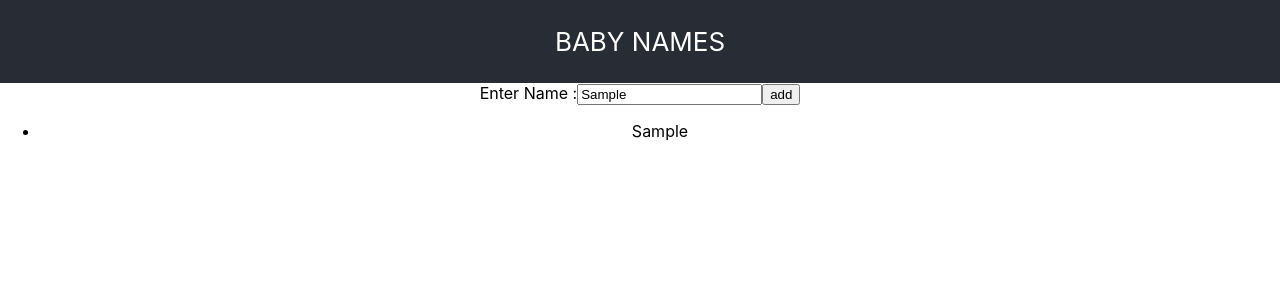
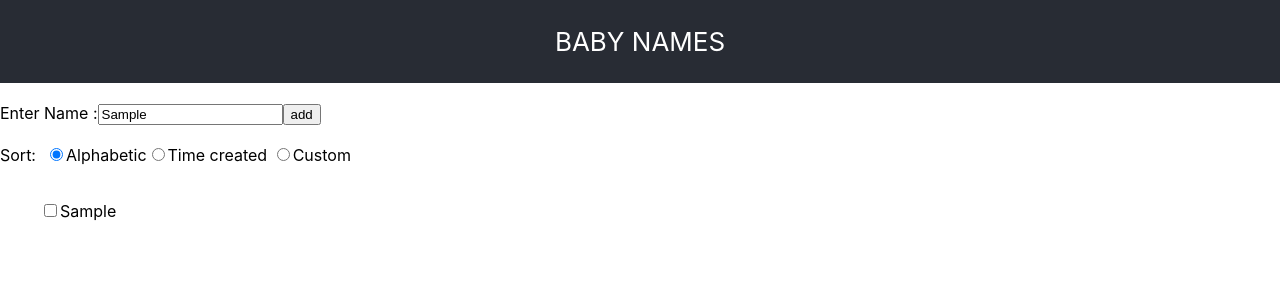
Before and after one commit to maalu-pascal/baby-names, a React app: page / in a window 1280 px wide. Both pictures are taken after typing "Sample" into the empty fields and a click on the button "add". Shown: the top 300 px of the page. Built offline with nearby package versions, Linux system fonts and the light colour scheme.

Commit message:
Sorting according to time and alphabetical order completed.

```diff
--- a/src/App.css
+++ b/src/App.css
@@ -1,12 +1,16 @@
 .App {
   /* border:3px solid; */
-  text-align: center;
+  /* text-align: center; */
 
 }
 .NewName {
   text-align: center;
   border:3px solid;
 
+}
+
+ul {
+  list-style-type: none;
 }
 
 .App-header {
--- a/src/App.js
+++ b/src/App.js
@@ -1,25 +1,32 @@
 import React, { Component } from 'react';
 import './App.css';
-import {NewName} from './components/nameInput.js'
-import {List} from './components/nameList.js'
+import { NewName } from './components/nameInput.js'
+import { List } from './components/nameList.js'
+import { ListApp } from './components/trial.js'
 
 class App extends Component {
-  constructor(props){
+
+  constructor(props) {
     super(props);
-    if(!localStorage.getItem("List")){
-      localStorage.setItem("List",JSON.stringify([]));
+    if (!localStorage.getItem("List")) {
+      localStorage.setItem("List", JSON.stringify([]));
     }
-
     this.state = {
-      babyNameList: ''
+      babyNameList: '',
+      sort: 'alphabetic',
     }
-
-    this.updateList = this.updateList.bind(this)
+    this.updateList = this.updateList.bind(this);
+    this.changeSort = this.changeSort.bind(this);
   }
 
   updateList() {
-    this.setState({babyNameList: JSON.parse(localStorage.getItem('List'))});
+    this.setState({ babyNameList: JSON.parse(localStorage.getItem('List')) });
   }
+
+  changeSort(event) {
+    this.setState({sort: event.target.value});
+  }
+
   render() {
     return (
       <div className="App">
@@ -29,8 +36,17 @@ class App extends Component {
           </p>
         </header>
         <main>
-          <NewName updateList={this.updateList}/>
-          <List />
+          <br />
+          <NewName updateList={this.updateList} />
+          <br />
+          <div onChange={this.changeSort} >
+          <label>Sort: </label>&nbsp;
+            <label htmlFor="alphabetic"><input id="alphabetic" type="radio" name="nameSort" value='alphabetic' defaultChecked />Alphabetic</label>
+            <label htmlFor="time"><input id="time" type="radio" name="nameSort" value='time' />Time created </label>
+            <label htmlFor="custom"><input id="customized" type="radio" name="nameSort" value='custom' />Custom </label>
+          </div>
+          <br />
+          <List sort={this.state.sort} updateList={this.updateList} />
         </main>
       </div>
     );
--- a/src/components/nameInput.js
+++ b/src/components/nameInput.js
@@ -57,6 +57,7 @@ class NewName extends Component {
             let newName = {
                 id: Math.floor((Math.random()*1000000000000)+1),
                 name: this.state.input.trim(),
+                date: new Date(),
                 flag: false,
             }
 
@@ -66,8 +67,8 @@ class NewName extends Component {
             this.props.updateList();
 
         } else {
-            console.log("Error: ", this.state.error);
-            this.setState({ error: validate, showErrorMsg: true });
+
+            this.setState({ error: validate, showErrorMsg: true },console.log("Error: ", this.state.error));
         }
     }
     render() {
--- a/src/components/nameList.js
+++ b/src/components/nameList.js
@@ -1,14 +1,72 @@
 import React, { Component } from 'react';
 
 class List extends Component {
+    constructor(props) {
+        super(props);
+        this.onCheck = this.onCheck.bind(this);
+    }
+
+    onCheck(event) {
+        let list = JSON.parse(localStorage.getItem('List'));
+        let newList = list.map((details) => {
+            if (details.name === event.target.value) {
+                details.flag = event.target.checked;
+            }
+            return details;
+        });
+
+        localStorage.setItem('List', JSON.stringify(newList))
+        this.props.updateList();
+
+    }
+
     render() {
         let list = JSON.parse(localStorage.getItem("List"));
-        return (list) ? <ul>
-            {list.map((data) => {
-                console.log(data)
-                return <li key={data.name}>{data.name}</li>
-            })}
-        </ul> : null
+        if (list) {
+            switch (this.props.sort) {
+                case 'alphabetic':
+                    console.log('alphabetic');
+                    list.sort((sortNameA, sortNameB) => {
+                        var nameA = sortNameA.name.toUpperCase();
+                        var nameB = sortNameB.name.toUpperCase();
+                        if (nameA < nameB) {
+                            return -1;
+                        }
+                        if (nameA > nameB) {
+                            return 1;
+                        }
+                        return 0;
+                    });
+                    console.log(list);
+
+                    break;
+
+                case 'time':
+                    console.log('time');
+                    list.sort((a, b) => { return a.date - b.date });
+                    console.log(list);
+                    break;
+
+                case 'custom':
+                    console.log('custom');
+                    return <p>custom</p>
+
+                default:
+                    console.log('default');
+            }
+            return <ul>
+                {list.map((data) => {
+                    let nameChecked = (data.flag) ? 'checked' : '';
+                    let strikeName = (data.flag) ? <s>{data.name}</s> : (data.name);
+                    return <li key={data.name}>
+                        <label htmlFor={data.name}>
+                            <input type='checkbox' id='{data.name}' value={data.name} onChange={this.onCheck} checked={nameChecked} />{strikeName}
+                        </label>
+                    </li>
+                })}
+            </ul>
+        }
+        return null;
     }
 }
 
--- a/src/index.js
+++ b/src/index.js
@@ -6,7 +6,4 @@ import * as serviceWorker from './serviceWorker';
 
 ReactDOM.render(<App />, document.getElementById('root'));
 
-// If you want your app to work offline and load faster, you can change
-// unregister() to register() below. Note this comes with some pitfalls.
-// Learn more about service workers: http://bit.ly/CRA-PWA
 serviceWorker.unregister();
```
